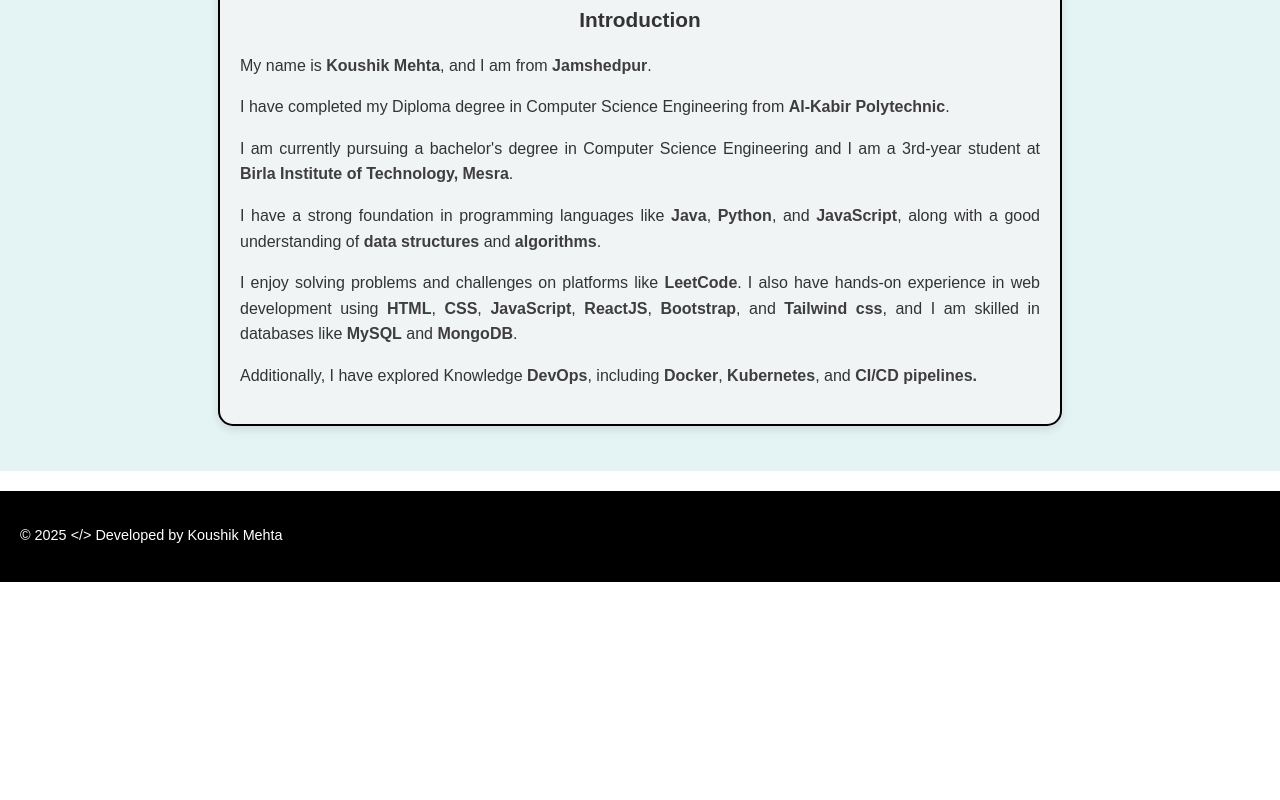
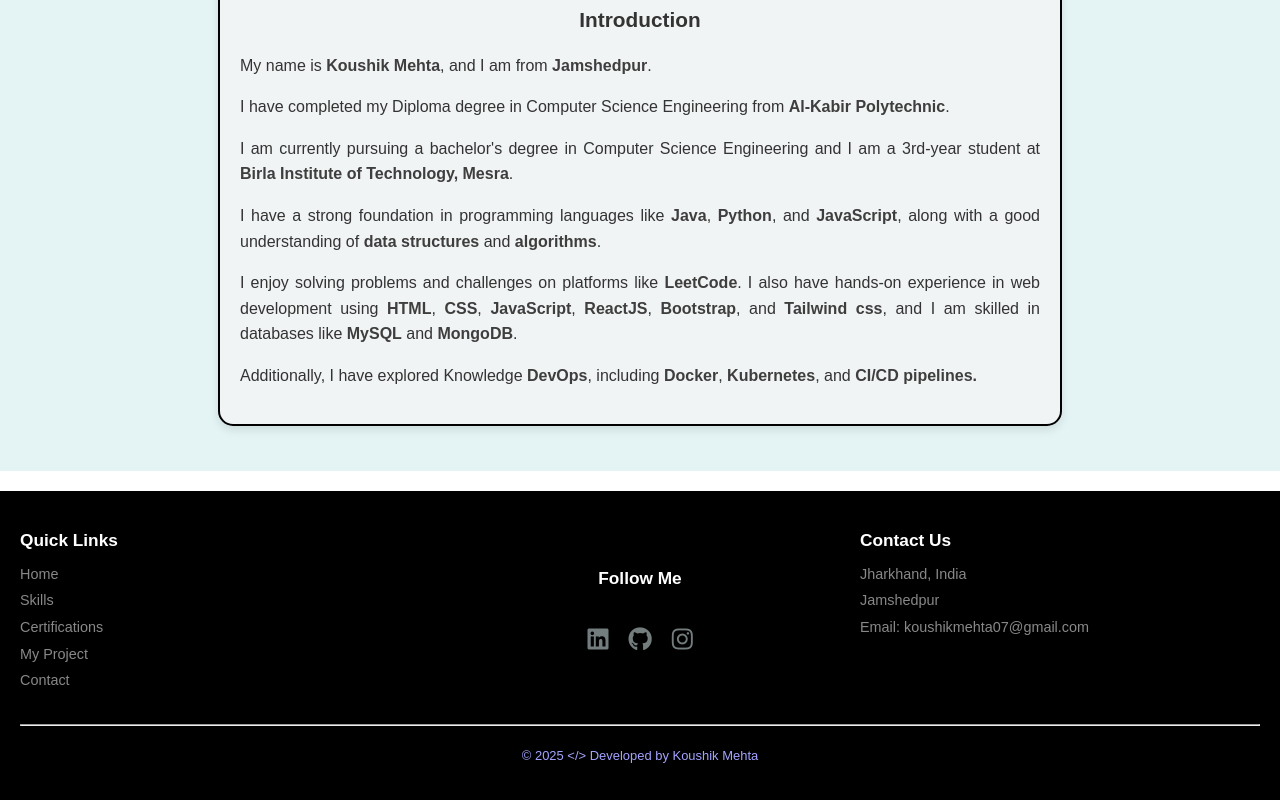
Before and after one commit to KoushikMehta31/Portfolio-web-application, a React (Vite) app: page / in a window 1280 px wide. Shown: the part 1746-2546 px from the top of the page. Before the commit the page ends 2328 px from the top, so only its background shows below. Built offline with nearby package versions, Linux system fonts and the light colour scheme.

Commit message:
Update Footer.jsx
edit

```diff
--- a/src/Components/Footer.jsx
+++ b/src/Components/Footer.jsx
@@ -1,12 +1,47 @@
-import React from 'react';
-import './Footer.css';
+
+import React from "react";
+import { Link } from 'react-router-dom';
+import "./Footer.css";
 
 const Footer = () => {
   return (
     <footer className="footer">
-      <p>
-        © 2025 <span className="code-icon">{"</>"}</span> Developed by Koushik Mehta
-      </p>
+      <div className="footer-container">
+        <div className="footer-section">
+          <h3 className="footer-title">Quick Links</h3>
+          <ul className="footer-links">
+            <li><Link to="/">Home</Link></li>
+            <li><Link to="/skills">Skills</Link></li>
+            <li><Link to="/certifications">Certifications</Link></li>
+            <li> <Link to="/myproject">My Project</Link></li>
+            <li> <Link to="/contact">Contact</Link></li>
+          </ul>
+        </div>
+        <div className="footer-section follow-me-section">
+          <h3>Follow Me</h3>
+          <div className="social-icons">
+        <a href="https://www.linkedin.com/in/koushik-mehta-7a4975285/" target="_blank" rel="noopener noreferrer">
+          <i className="fab fa-linkedin"></i>
+        </a>
+        <a href="https://github.com/KoushikMehta31" target="_blank" rel="noopener noreferrer">
+          <i className="fab fa-github"></i>
+        </a>
+        <a href="https://instagram.com" target="_blank" rel="noopener noreferrer">
+          <i className="fab fa-instagram"></i>
+        </a>
+      </div>
+        </div>
+        <div className="footer-section">
+          <h3>Contact Us</h3>
+          <p>Jharkhand, India</p>
+          <p>Jamshedpur</p>
+          <p>Email: koushikmehta07@gmail.com</p>
+        </div>
+      </div>
+      <hr className="line"/>
+      <div className="footer-bottom">
+        <p>© 2025 {"</>"} Developed by Koushik Mehta</p>
+      </div>
     </footer>
   );
 };
```
